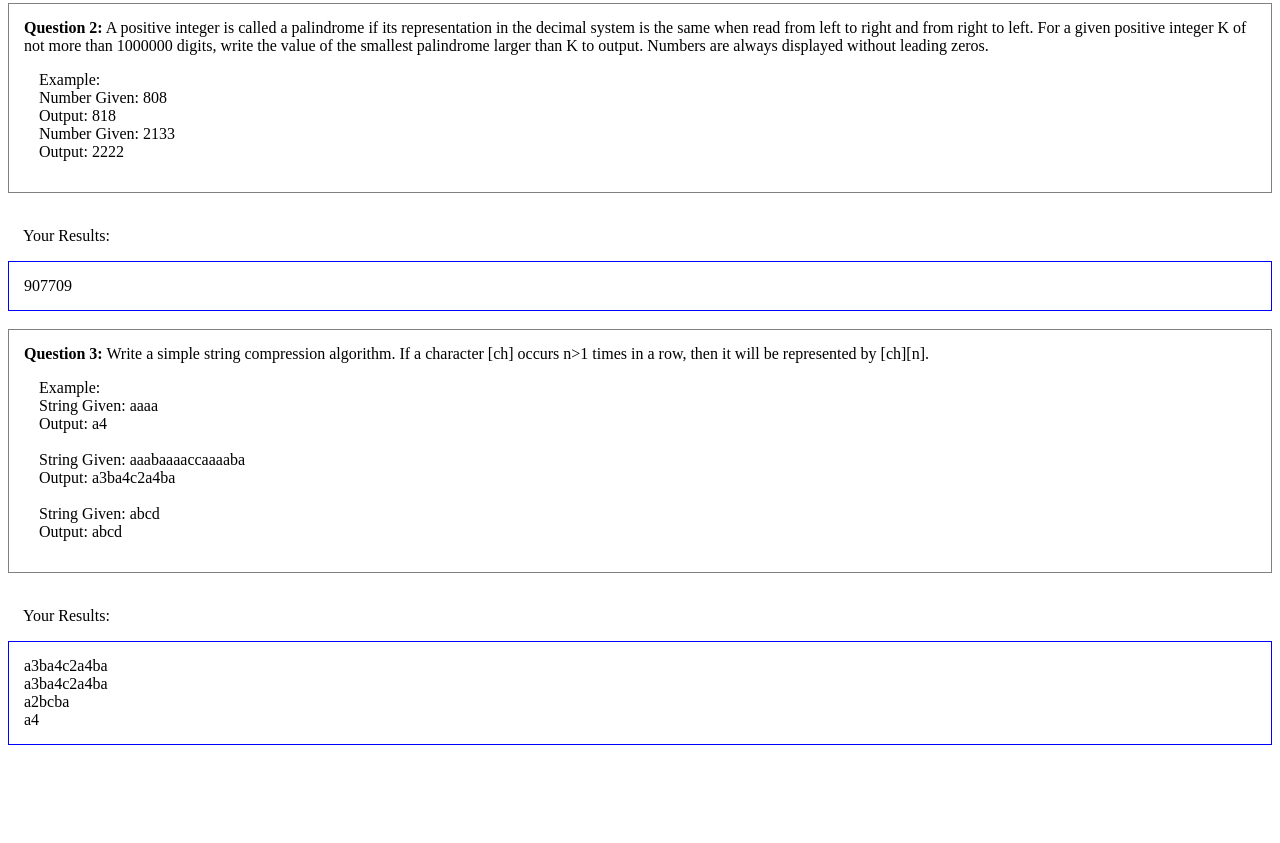
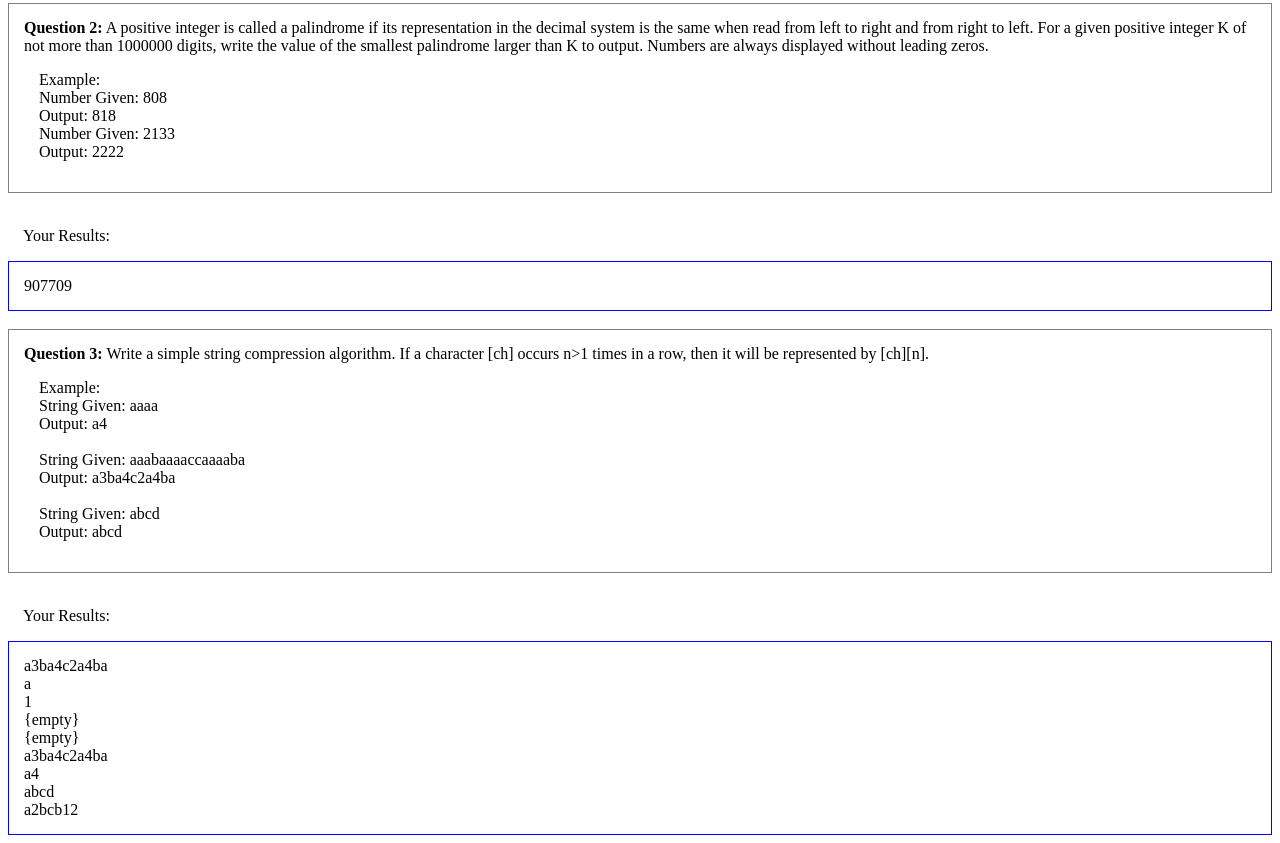
Before and after one commit to ccjoel/js-pandemic, a plain HTML site: page Questions.html in a window 1280 px wide. Shown: the part 385-1228 px from the top of the page. Before the commit the page ends 1138 px from the top, so only its background shows below. Drawn offline with nearby package versions, Linux system fonts and the light colour scheme.

Commit message:
cleaned up

```diff
--- a/Questions.html
+++ b/Questions.html
@@ -9,13 +9,13 @@
 
   <style type="text/css">
    p {
-       padding: 0px 0px 0px 15px;
+       padding-left: 15px;
    }
    #question {
        border: 1px solid gray;
    }
    div {
-       padding: 15px 15px 15px 15px;
+       padding: 15px;
        border: 1px solid blue;
    }
   </style>
@@ -23,11 +23,8 @@
 
   <script type='text/javascript'>//<![CDATA[
     $(function() {
-        // You may use: https://developer.mozilla.org if you need help with syntax
-        // https://getfirebug.com/firebug-lite-debug.js as external resource for a build-in console window
-
         /**
-         * See https://en.wikipedia.org/wiki/Sieve_of_Eratosthenes#Pseudocode
+         * See https://en.wikipedia.org/wiki/Sieve_of_Eratosthenes
          **/
         function primes(start, end) {
             const n = end + 1;
@@ -43,21 +40,21 @@
             }
 
             return sieve.reduce((acc, isPrime, index) => {
-                return (isPrime && index >= start && index > 1) ? [...acc, index] : acc;
+                return (isPrime && index >= start && index > 1) ?
+                       [...acc, index] :
+                       acc;
             }, []);
 
         }
 
         function Q1(number1, number2) {
-            var returnValue = "";
-
-            returnValue = primes(number1, number2);
+            let returnValue = primes(number1, number2);
 
             return returnValue.join(' ');
         }
 
         /**
-         * Given number, returns if it palindrome
+         * Given a positive integer, returns if it is a palindrome
          **/
         function isPalindrome(num) {
             const asString = num + '';
@@ -71,36 +68,29 @@
         }
 
         function Q2(number1) {
-            var returnValue = "";
-
-            /* 1000000 number of digits */
-            /* 2^32 -1 */ /* most likely biggest js number */
-
-            const biggestJsNumber = 1000000; // assumption
-
-            // TODO validate input, validate output
-            for (let counter = number1 + 1; counter < biggestJsNumber; counter++) {
+            for (let counter = number1 + 1; counter < Number.MAX_SAFE_INTEGER; counter++) {
                 if (isPalindrome(counter)) {
                     return counter;
                 }
             }
-
-            return returnValue;
+            return null;
         }
 
         /**
          * Given 'a', and 'aaab', returns 3
          * Given 'a', and 'abb', returns 1
          * Given 'a', and 'b', returns 0
-         * Given 'a', and 'b', returns 0
          **/
         function scanRepeated(character, str) {
             const re = new RegExp(`${character}+`);
             const result = str.match(re);
 
-            return result ? result[0].length : 0;
+            return result ? result[0].length : 0; // use lodash/get
         }
 
+        // TODO for the following alternatives: assert string1 of type string
+
+        // lookahead, with regex
         function Q3(string1) {
             let accumulator = '';
             let index = 0;
@@ -117,48 +107,7 @@
             return accumulator;
         }
 
-        function formatCount(repeatCounter, previous) {
-            const count = repeatCounter > 1 ? repeatCounter : '';
-            return previous + count;
-        }
-
-        /**
-         * Look behind / previous - no love.
-         **/
-        function Q3_orig(string1) {
-            /* const sampleInput = 'aaabaaaaccaaaaba'; */
-
-            let accumulator = '';
-
-            for (
-                let index = 0,
-                    previous = string1[0],
-                    repeatCounter = 0;
-                index < string1.length;
-                index++
-            ) {
-                let current = string1[index];
-
-                if (index === string1.length - 1) {
-                    let addition = current;
-                    if (previous === current) {
-                        repeatCounter++;
-                        addition = '';
-                    }
-                    accumulator += formatCount(repeatCounter, previous);
-                    accumulator += addition;
-                } else if (current === previous) {
-                    repeatCounter++;
-                } else {
-                    accumulator += formatCount(repeatCounter, previous);
-                    repeatCounter = 1;
-                    previous = current;
-                }
-            }
-            return accumulator;
-        }
-
-        // look ahead insted of look behind
+        // full lookahead insted of lookback
         function Q3_ahead(string1) {
 
             let accumulator = '';
@@ -166,6 +115,7 @@
             for (
                 let index = 0,
                     repeatCounter = 0;
+
                 index < string1.length;
                 index++
             ) {
@@ -183,29 +133,41 @@
             return accumulator;
         }
 
+        // Full regex solution, only capture group is one character
         const Q3_regex = string1 =>
             string1.replace(
                 /(.)\1+/g,
-                (match, first) => first + match.length
+                (fullMatch, character) => character + fullMatch.length
             );
 
-        function newLine(selector) {
+        /**
+        * Helpers
+        **/
+        function appendNewLine(selector) {
             $(selector).append(document.createElement('br'));
         }
+        function appendMultiple(selector, arrResults) {
+            arrResults.forEach(result => {
+                $(selector).append(result || '{empty}');
+                appendNewLine(selector);
+            });
+        }
 
-        $("#results1").append(Q1(1, 10));
-        newLine("#results1");
-        $("#results1").append(Q1(3, 23));
+        appendMultiple("#results1", [Q1(1, 10), Q1(3, 23)]);
 
         $("#results2").append(Q2(907008));
 
-        $("#results3").append(Q3("aaabaaaaccaaaaba"));
-        newLine("#results3");
-        $("#results3").append(Q3_regex("aaabaaaaccaaaaba"));
-        newLine("#results3");
-        $("#results3").append(Q3_ahead("aabcba"));
-        newLine("#results3");
-        $("#results3").append(Q3_orig("aaaa"));
+        appendMultiple("#results3", [
+            Q3("aaabaaaaccaaaaba"),
+            Q3("a"),
+            Q3("1"),
+            Q3(""),
+            Q3_regex(""),
+            Q3_regex("aaabaaaaccaaaaba"),
+            Q3_regex("aaaa"),
+            Q3_regex("abcd"),
+            Q3_ahead("aabcb11")
+        ]);
 
     });//]]>
 
```
